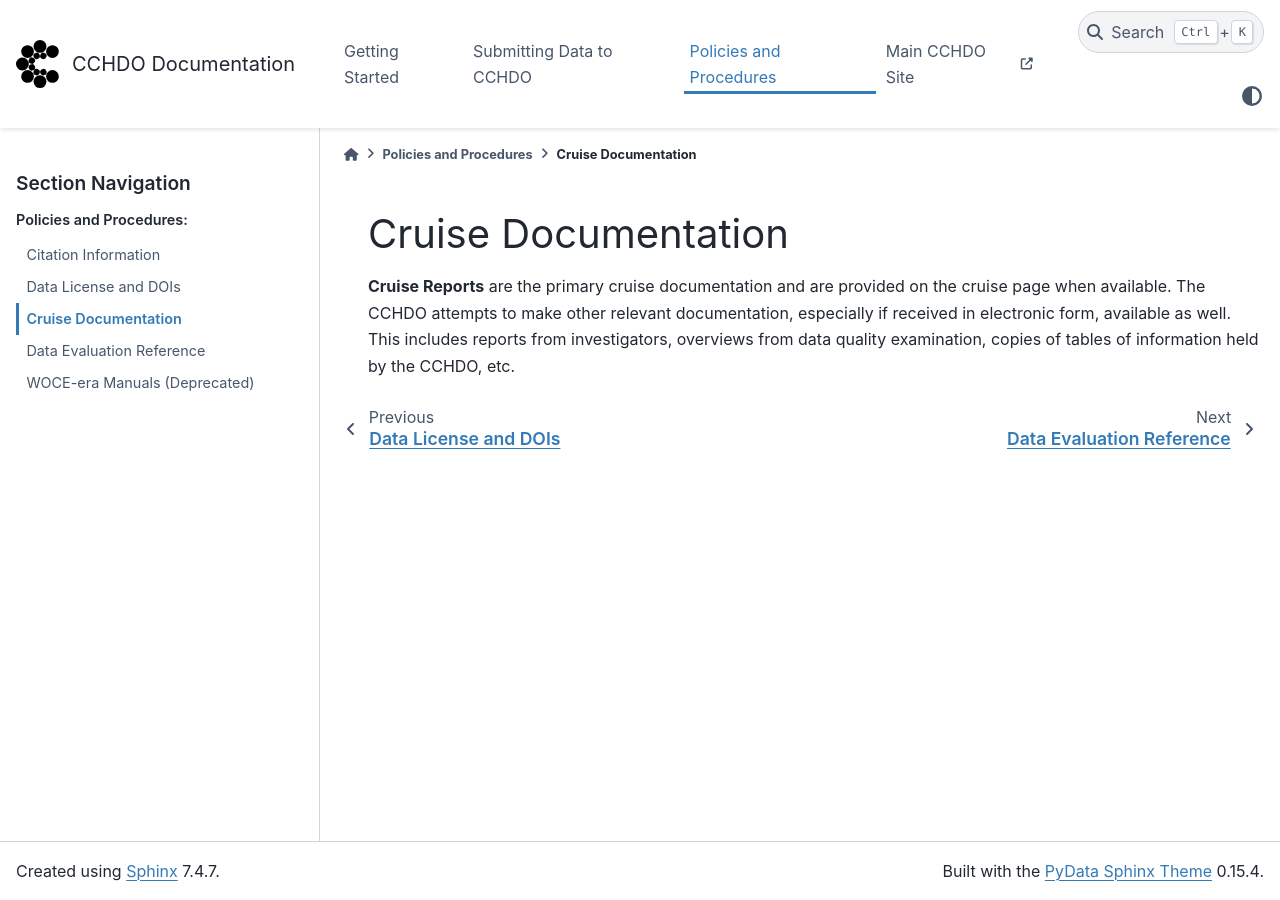
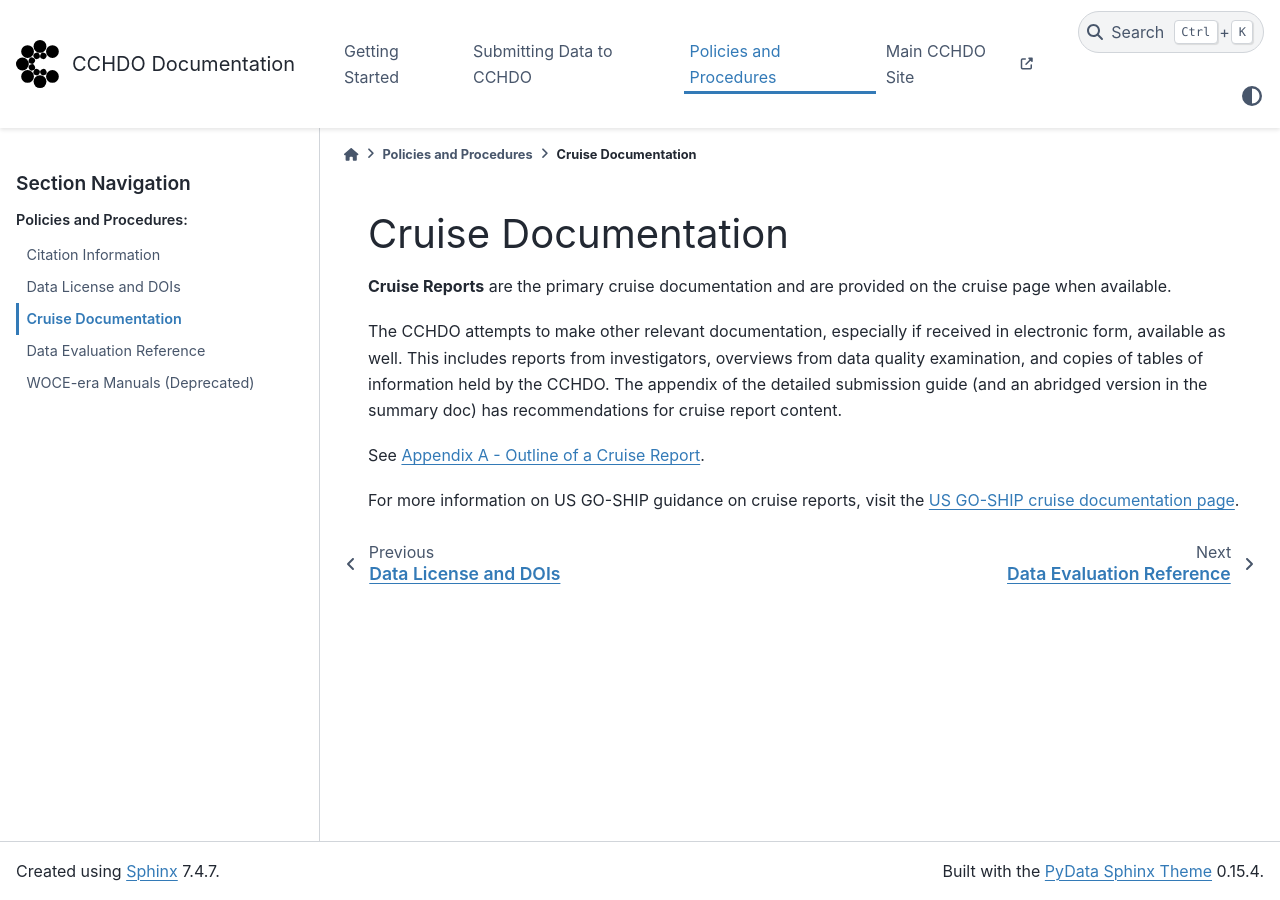
Before and after one commit to cchdo/cchdo-learning-and-guides, a Sphinx documentation site: the page built from docs/policies_and_procedures/cruise_documentation.md, in a window 1280 px wide. Built offline with Sphinx 7.4.7 and the PyData theme 0.15.4, drawn with Linux system fonts in a browser that asks for light colours; pages that are not in the unit, such as notebooks, are missing from menus.

Commit message:
Add revised content to Criuse documentation page

```diff
--- a/docs/policies_and_procedures/cruise_documentation.md
+++ b/docs/policies_and_procedures/cruise_documentation.md
@@ -1,3 +1,11 @@
 # Cruise Documentation
 
-**Cruise Reports** are the primary cruise documentation and are provided on the cruise page when available. The CCHDO attempts to make other relevant documentation, especially if received in electronic form, available as well. This includes reports from investigators, overviews from data quality examination, copies of tables of information held by the CCHDO, etc.
+**Cruise Reports** are the primary cruise documentation and are provided on the cruise page when available.
+
+The CCHDO attempts to make other relevant documentation, especially if received in electronic form, available as well.
+This includes reports from investigators, overviews from data quality examination, and copies of tables of information held by the CCHDO.
+The appendix of the detailed submission guide (and an abridged version in the summary doc) has recommendations for cruise report content.
+
+See [Appendix A - Outline of a Cruise Report](../submitting_data/detailed_guide.md#appendix-a-outline-of-a-cruise-report).
+
+For more information on US GO-SHIP guidance on cruise reports, visit the [US GO-SHIP cruise documentation page](https://usgoship.ucsd.edu/cruise-documentation/).
```
